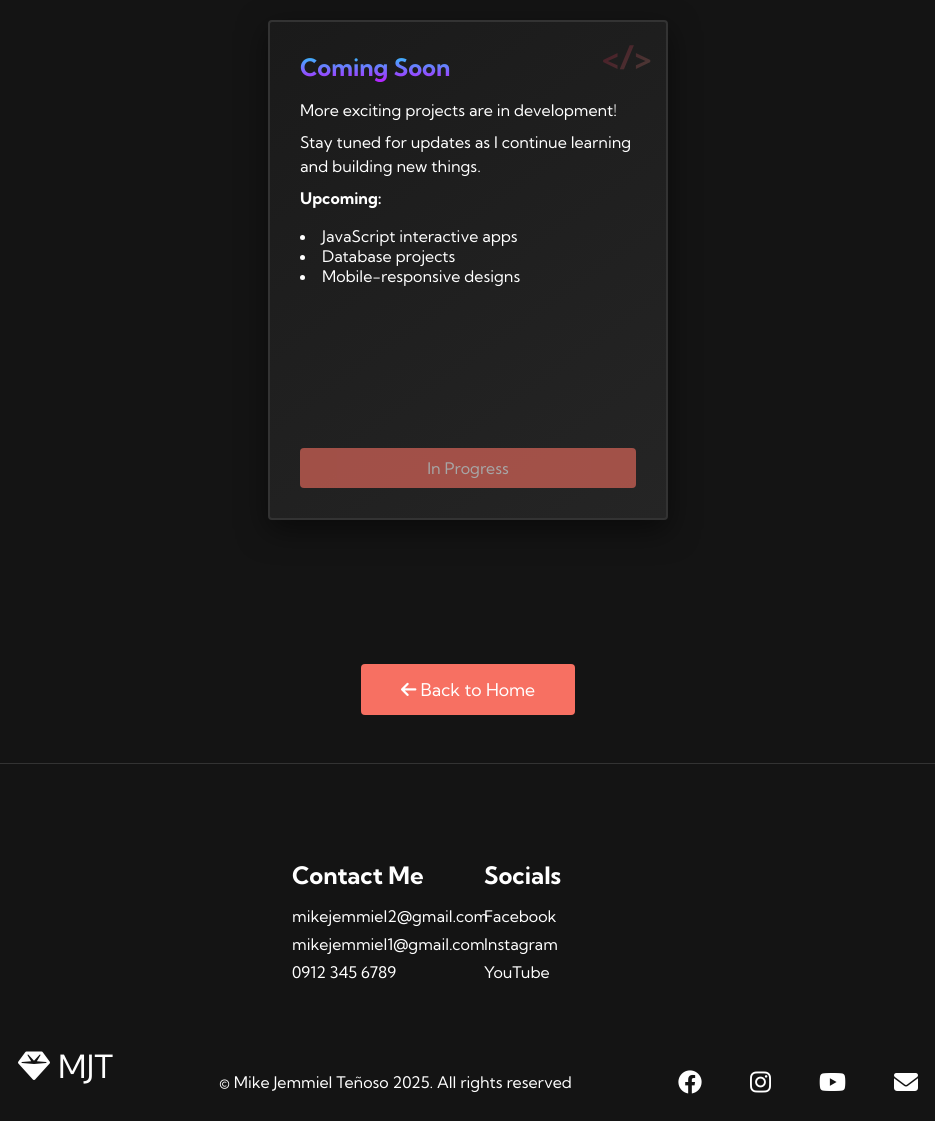
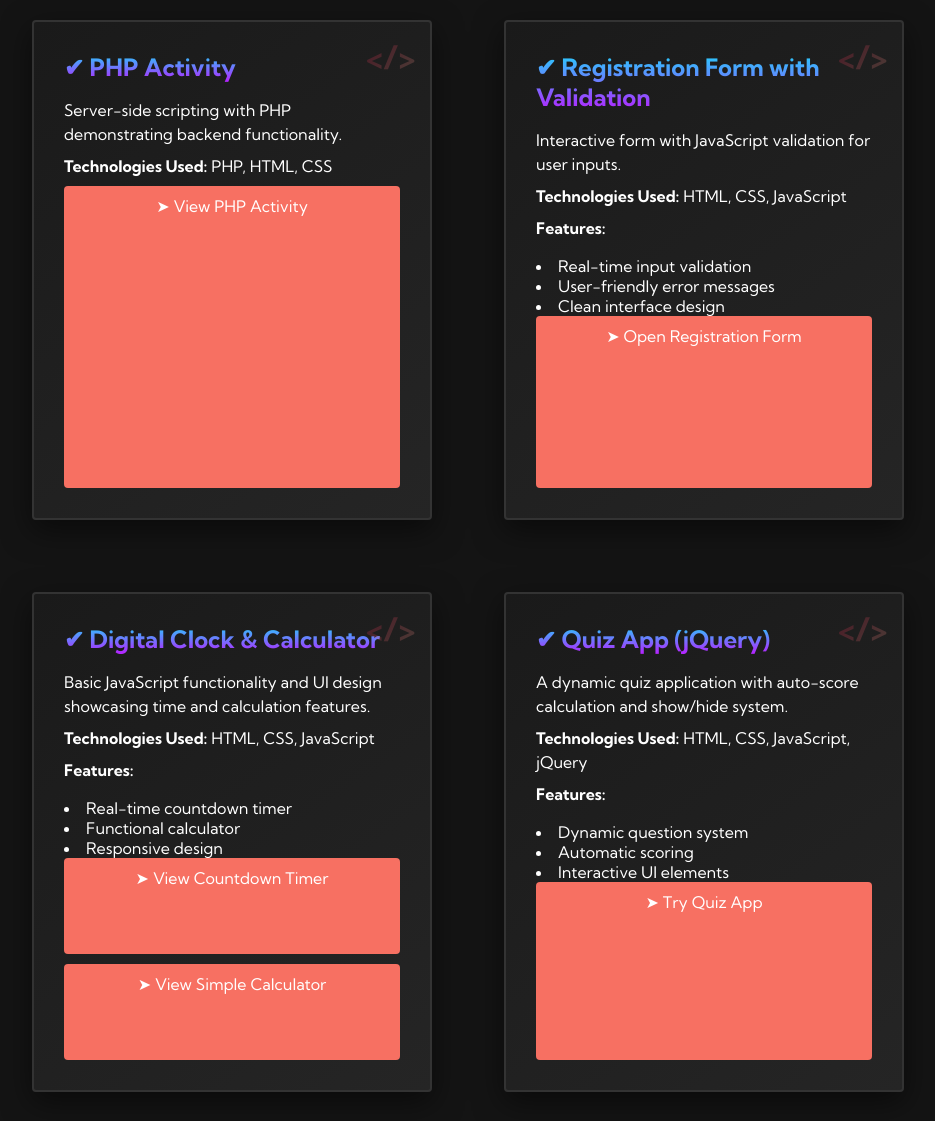
Before and after one commit to tanmanpo/Eportfolio, a plain HTML site: page projects.html in a window 1280 px wide. Shown: the part 1000-2121 px from the top of the page, without its empty margins (172-1107 px from the left). Drawn offline with Linux system fonts and the light colour scheme.

Commit message:
Update project descriptions and add new projects

```diff
--- a/projects.html
+++ b/projects.html
@@ -89,18 +89,55 @@
                 <button>Current Site</button>
             </div>
 
-            <!-- Project 3 - Template for future projects -->
+            <!-- Project 3 -->
             <div class="services__card">
-                <h2>Coming Soon</h2>
-                <p>More exciting projects are in development!</p>
-                <p>Stay tuned for updates as I continue learning and building new things.</p>
-                <p><strong>Upcoming:</strong></p>
+                <h2>✔ PHP Activity</h2>
+                <p>Server-side scripting with PHP demonstrating backend functionality.</p>
+                <p><strong>Technologies Used:</strong> PHP, HTML, CSS</p>
+                <a href="#" target="_blank" class="button" style="text-decoration:none; color:white;">➤ View PHP Activity</a>
+            </div>
+
+            <!-- Project 4 -->
+            <div class="services__card">
+                <h2>✔ Registration Form with Validation</h2>
+                <p>Interactive form with JavaScript validation for user inputs.</p>
+                <p><strong>Technologies Used:</strong> HTML, CSS, JavaScript</p>
+                <p><strong>Features:</strong></p>
                 <ul>
-                    <li>JavaScript interactive apps</li>
-                    <li>Database projects</li>
-                    <li>Mobile-responsive designs</li>
+                    <li>Real-time input validation</li>
+                    <li>User-friendly error messages</li>
+                    <li>Clean interface design</li>
                 </ul>
-                <button disabled style="opacity: 0.6; cursor: not-allowed;">In Progress</button>
+                <a href="https://ryanauman2-tech.github.io/studentform-with-validation-/" target="_blank" class="button" style="text-decoration:none; color:white;">➤ Open Registration Form</a>
+            </div>
+
+            <!-- Project 5 -->
+            <div class="services__card">
+                <h2>✔ Digital Clock & Calculator</h2>
+                <p>Basic JavaScript functionality and UI design showcasing time and calculation features.</p>
+                <p><strong>Technologies Used:</strong> HTML, CSS, JavaScript</p>
+                <p><strong>Features:</strong></p>
+                <ul>
+                    <li>Real-time countdown timer</li>
+                    <li>Functional calculator</li>
+                    <li>Responsive design</li>
+                </ul>
+                <a href="https://kylaauman14-sys.github.io/time-bomb-countdown/" target="_blank" class="button" style="text-decoration:none; color:white; margin-bottom: 10px;">➤ View Countdown Timer</a>
+                <a href="https://kylaauman14-sys.github.io/simple-calculator-./" target="_blank" class="button" style="text-decoration:none; color:white;">➤ View Simple Calculator</a>
+            </div>
+
+            <!-- Project 6 -->
+            <div class="services__card">
+                <h2>✔ Quiz App (jQuery)</h2>
+                <p>A dynamic quiz application with auto-score calculation and show/hide system.</p>
+                <p><strong>Technologies Used:</strong> HTML, CSS, JavaScript, jQuery</p>
+                <p><strong>Features:</strong></p>
+                <ul>
+                    <li>Dynamic question system</li>
+                    <li>Automatic scoring</li>
+                    <li>Interactive UI elements</li>
+                </ul>
+                <a href="https://kylaauman14-sys.github.io/Dynamic-Quix-App-Jquery/" target="_blank" class="button" style="text-decoration:none; color:white;">➤ Try Quiz App</a>
             </div>
 
         </div>
@@ -160,4 +197,21 @@
     <!-- Main Script -->
     <script src="ey.js"></script>
 </body>
+</html>                    <a href="https://www.instagram.com/dankunwel12" class="social__icon-link" target="_blank">
+                        <i class="fab fa-instagram"></i>
+                    </a>
+                    <a href="https://youtube.com/@mikejemmieltenoso3685" class="social__icon-link" target="_blank">
+                        <i class="fab fa-youtube"></i>
+                    </a>
+                    <a href="mailto:mikejemmiel2@gmail.com" class="social__icon-link">
+                        <i class="fas fa-envelope"></i>
+                    </a>
+                </div>
+            </div>
+        </section>
+    </div>
+
+    <!-- Main Script -->
+    <script src="ey.js"></script>
+</body>
                       </html>
```
